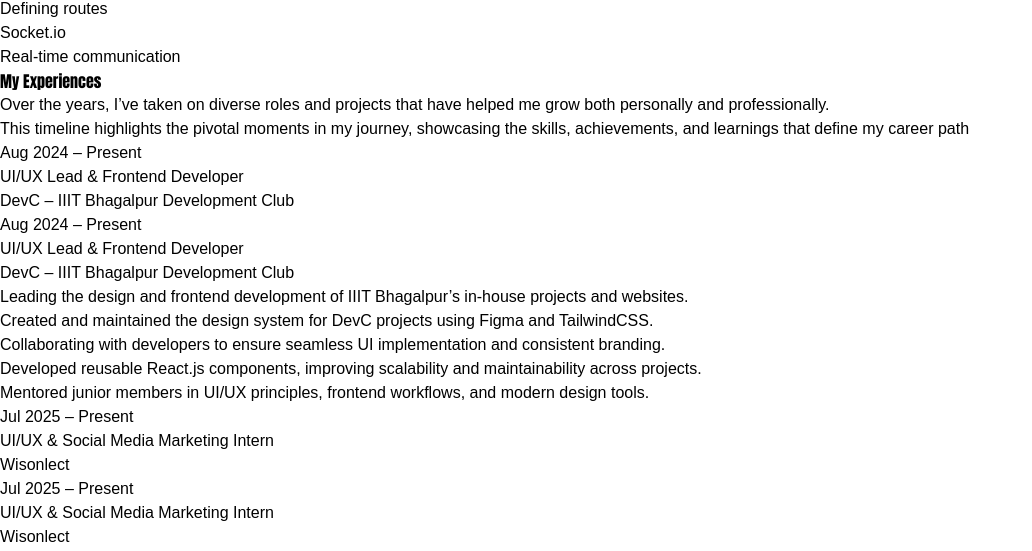
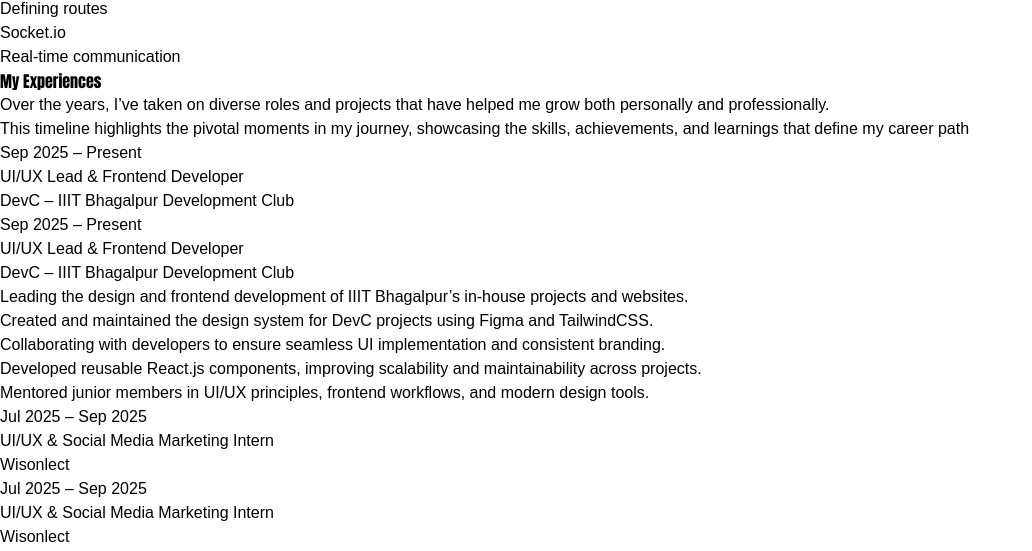
Before and after one commit to tusharpatel0504/portfolio, a React (Vite) app: page /about in a window 1280 px wide. Shown: the part 2654-3205 px from the top of the page, without its empty margins (0-1032 px from the left). Built offline with nearby package versions, Linux system fonts and the light colour scheme.

Commit message:
project and images update

```diff
--- a/src/constants/index.js
+++ b/src/constants/index.js
@@ -186,7 +186,7 @@
   {
     title: "UI/UX Lead & Frontend Developer",
     job: "DevC – IIIT Bhagalpur Development Club",
-    date: "Aug 2024 – Present",
+    date: "Sep 2025 – Present",
     contents: [
       "Leading the design and frontend development of IIIT Bhagalpur’s in-house projects and websites.",
       "Created and maintained the design system for DevC projects using Figma and TailwindCSS.",
@@ -198,7 +198,7 @@
   {
     title: "UI/UX & Social Media Marketing Intern",
     job: "Wisonlect",
-    date: "Jul 2025 – Present",
+    date: "Jul 2025 – Sep 2025",
     contents: [
       "Developed responsive UI components using React.js and TailwindCSS for improved scalability.",
       "Conducted usability testing and implemented feedback loops to refine product workflows.",
```
